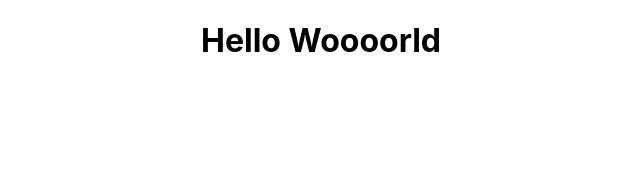
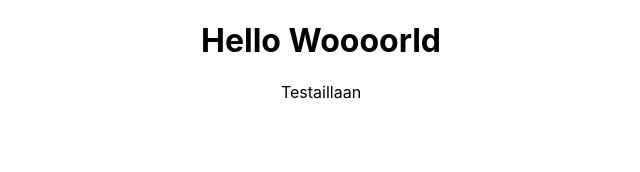
Before and after one commit to Tuskajussi/webappnewtest, a React (Create React App) app in the folder my-app/: page / in a window 1280 px wide. Shown: the top 172 px of the page, without its empty margins (319-959 px from the left). Built offline with nearby package versions, Linux system fonts and the light colour scheme.

Commit message:
Update App.js

```diff
--- a/my-app/src/App.js
+++ b/my-app/src/App.js
@@ -5,6 +5,7 @@ function App() {
   return (
     <div className="App">
         <h1>Hello Woooorld</h1>
+        <p>Testaillaan</p>
     </div>
   );
 }
```
